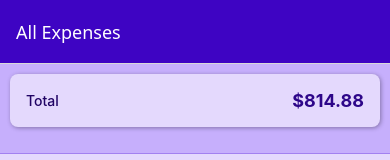
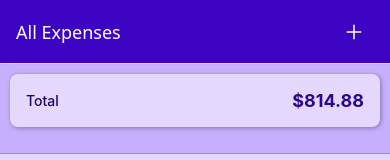
Before and after one commit to ibrohimbek-dev/tracker-app-react-native, a React Native app: screen /AllExpenses in a window 390 px wide. Shown: the top 160 px of the page. Built offline with nearby package versions, Linux system fonts and the light colour scheme.

Commit message:
feat: 2025-06-19 - 23: 20

```diff
--- a/App.js
+++ b/App.js
@@ -7,21 +7,44 @@ import RecentExpenses from "./screens/RecentExpenses";
 import AllExpenses from "./screens/AllExpenses";
 import { GlobalStyles } from "./constants/styles";
 import { Ionicons } from "@expo/vector-icons";
+import IconButton from "./components/UI/IconButton";
+import * as NavigationBar from "expo-navigation-bar";
+import { Platform } from "react-native";
+import { useEffect } from "react";
 
 const Stack = createNativeStackNavigator();
 const BottomTabs = createBottomTabNavigator();
 
 function ExpensesOverview() {
+	useEffect(() => {
+		if (Platform.OS === "android") {
+			NavigationBar.setBackgroundColorAsync("white");
+			NavigationBar.setButtonStyleAsync("dark");
+		}
+	}, []);
+
 	return (
 		<BottomTabs.Navigator
-			screenOptions={{
+			screenOptions={({ navigation }) => ({
 				headerStyle: {
 					backgroundColor: GlobalStyles.colors.primary500,
 				},
 				headerTintColor: "white",
 				tabBarStyle: { backgroundColor: GlobalStyles.colors.primary500 },
 				tabBarActiveTintColor: GlobalStyles.colors.accent500,
-			}}
+				headerRight: ({ tintColor }) => {
+					return (
+						<IconButton
+							icon={"add"}
+							size={24}
+							color={tintColor}
+							onPress={() => {
+								navigation.navigate("ManageExpenses");
+							}}
+						/>
+					);
+				},
+			})}
 		>
 			<BottomTabs.Screen
 				name="RecentExpenses"
--- a/components/ExpensesOutput/ExpensesItem.js
+++ b/components/ExpensesOutput/ExpensesItem.js
@@ -1,11 +1,19 @@
 import React from "react";
 import { Pressable, StyleSheet, Text, View } from "react-native";
 import { GlobalStyles } from "../../constants/styles";
-import { formatDate } from "../../constants/date";
+import { formatDate } from "../../util/date";
+import { useNavigation } from "@react-navigation/native";
 
 const ExpensesItem = ({ desc, amount, date }) => {
+	const navigation = useNavigation();
+
+	const expensePressHandler = () => {
+		navigation.navigate("ManageExpenses");
+	};
+
 	return (
 		<Pressable
+			onPress={expensePressHandler}
 			style={({ pressed }) => [styles.container, pressed && styles.pressed]}
 			android_ripple={{ color: GlobalStyles.colors.primary100 }}
 		>
--- /dev/null
+++ b/components/UI/IconButton.js
@@ -0,0 +1,53 @@
+import React from "react";
+import { Pressable, View, StyleSheet } from "react-native";
+import { GlobalStyles } from "../../constants/styles";
+import { Ionicons } from "@expo/vector-icons";
+
+const IconButton = ({
+	icon,
+	size = 24,
+	color = GlobalStyles.colors.primary50,
+	onPress,
+}) => {
+	return (
+		<Pressable
+			onPressIn={onPress}
+			style={({ pressed }) => [styles.button, pressed && styles.pressed]}
+			android_ripple={{
+				color: GlobalStyles.colors.primary100,
+				borderless: true,
+				radius: size + 8,
+			}}
+		>
+			<View style={styles.iconContainer}>
+				<Ionicons name={icon} color={color} size={size} style={styles.icon} />
+			</View>
+		</Pressable>
+	);
+};
+
+export default IconButton;
+
+const styles = StyleSheet.create({
+	button: {
+		borderRadius: 24,
+		padding: 8,
+		marginHorizontal: 8,
+		marginVertical: 2,
+		overflow: "hidden",
+	},
+	pressed: {
+		opacity: 0.7,
+	},
+	iconContainer: {
+		width: 40,
+		height: 40,
+		justifyContent: "center",
+		alignItems: "center",
+	},
+	icon: {
+		textShadowColor: "rgba(0, 0, 0, 0.2)",
+		textShadowOffset: { width: 0, height: 1 },
+		textShadowRadius: 2,
+	},
+});
--- a/package.json
+++ b/package.json
@@ -14,6 +14,7 @@
 		"@react-navigation/native": "^7.1.13",
 		"@react-navigation/native-stack": "^7.3.18",
 		"expo": "~53.0.12",
+		"expo-navigation-bar": "^4.2.6",
 		"expo-status-bar": "~2.2.3",
 		"react": "19.0.0",
 		"react-native": "0.79.4",
```
Also changed, not shown: util/date.js (renamed from constants/date.js), 1 other file (tests, documents, lock files or other folders).
